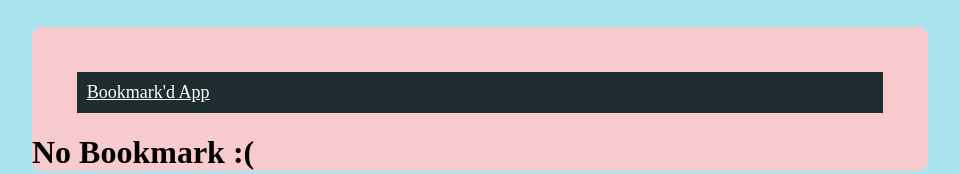
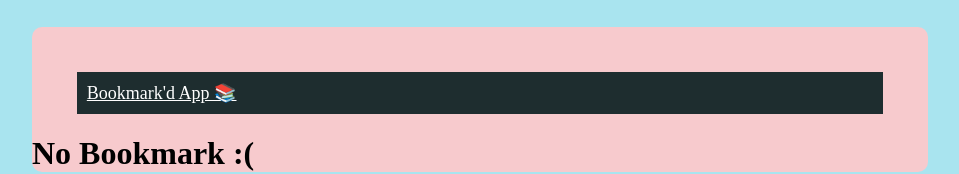
Before and after one commit to qmbartholomew/bookmarkd-frontend, a React (Create React App) app: page /bookmarkd/1 in a window 1280 px wide. Shown: the top 174 px of the page, without its empty margins (160-1119 px from the left). Built offline with nearby package versions, Linux system fonts and the light colour scheme; no server answers.

Commit message:
Add logo back

```diff
--- a/src/components/Header.js
+++ b/src/components/Header.js
@@ -4,7 +4,7 @@ function Header(props) {
     return (
         <nav className='nav'>
             <Link to='/'>
-                <div>Bookmark'd App</div>
+                <div>Bookmark'd App 📚</div>
             </Link>
         </nav>
     )
```
